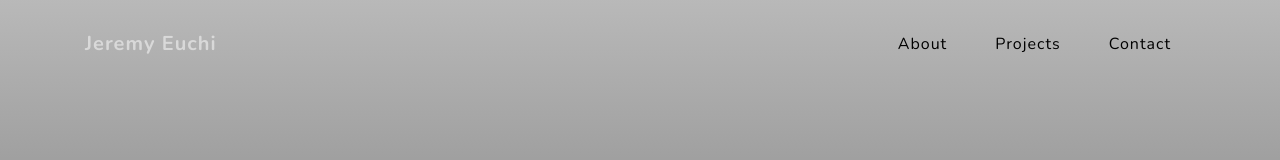
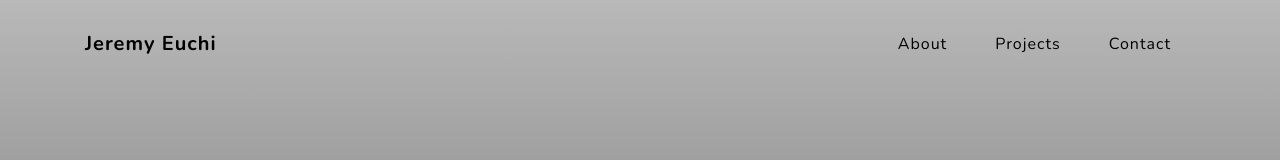
Before and after one commit to jeuchi/Old-Porfolio, a plain HTML site: page index.html in a window 1280 px wide. Shown: the top 160 px of the page. Drawn offline with nearby package versions, Linux system fonts and the light colour scheme; files that its build step writes are made by us from their sources; files whose address does not match are found by name.

Commit message:
Add files via upload

```diff
--- a/jeremyeuchi.css
+++ b/jeremyeuchi.css
@@ -47,7 +47,7 @@
   }
   #mainNav .navbar-brand {
     padding: .5rem 0;
-    color: rgba(255, 255, 255, 0.5);
+    color: black;
   }
   #mainNav .nav-link {
     transition: none;
```
